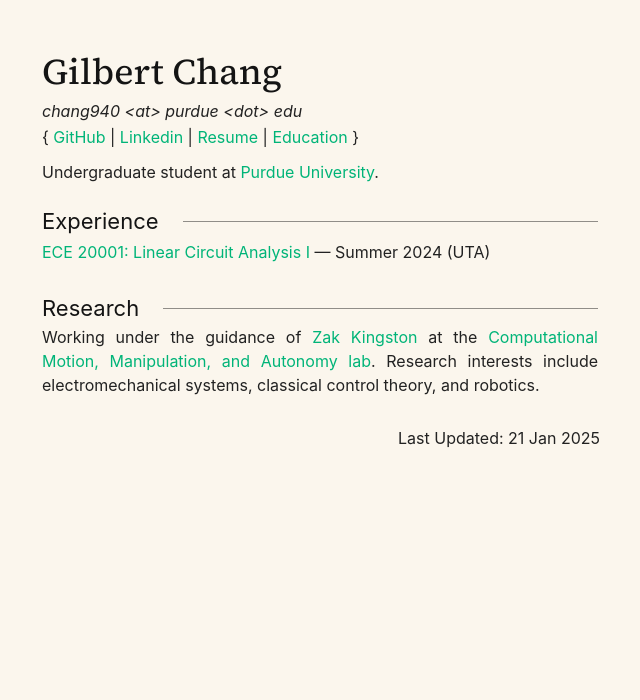
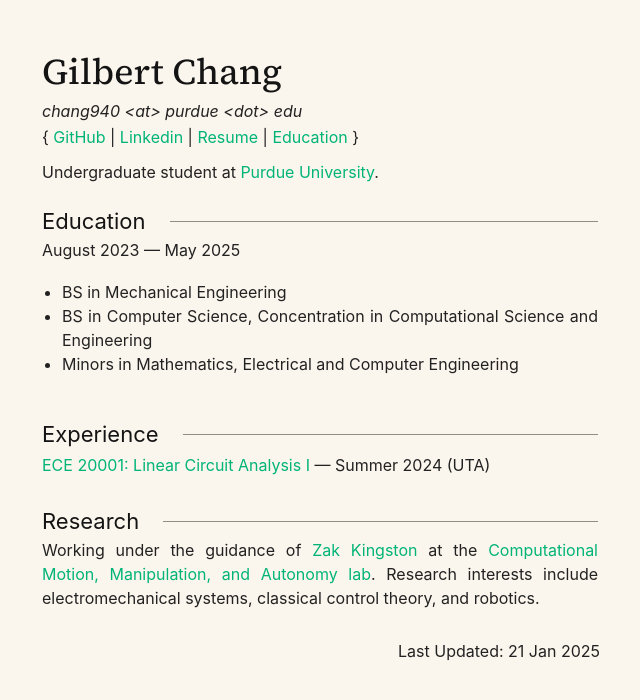
Before and after one commit to vindou/vindou, a Jekyll site: the page built from index.html, in a window 1280 px wide. Shown: the top 700 px of the page, without its empty margins (320-960 px from the left). Built offline with Jekyll 4.4.1, drawn with Linux system fonts in a browser that asks for light colours.

Commit message:
nuked education

```diff
--- a/index.html
+++ b/index.html
@@ -22,6 +22,24 @@
     Undergraduate student at <a href="https://www.purdue.edu/">Purdue University</a>.
   </p>
 </div>
+
+<div class="section">
+  <div class="text-container">
+    <h2>Education<hr></h2>
+  </div>
+  <div class="subsection">
+    <div class="text-container">
+      <p>August 2023 — May 2025</p>
+      <ul>
+          <li>BS in Mechanical Engineering</li>
+          <li>BS in Computer Science, Concentration in Computational Science and Engineering</li>
+          <li>Minors in Mathematics, Electrical and Computer Engineering</li>
+      </ul>
+    </div>
+  </div>
+</div>
+
+
 <div class="section">
   <div class="text-container">
     <h2>Experience<hr></h2>
@@ -34,6 +52,8 @@
     </div>
   </div>
 </div>
+
+
 <div class="section">
   <div class="text-container">
     <h2>Research<hr></h2>
```
Also changed, not shown: education/index.html (deleted, +0 -32 lines).
